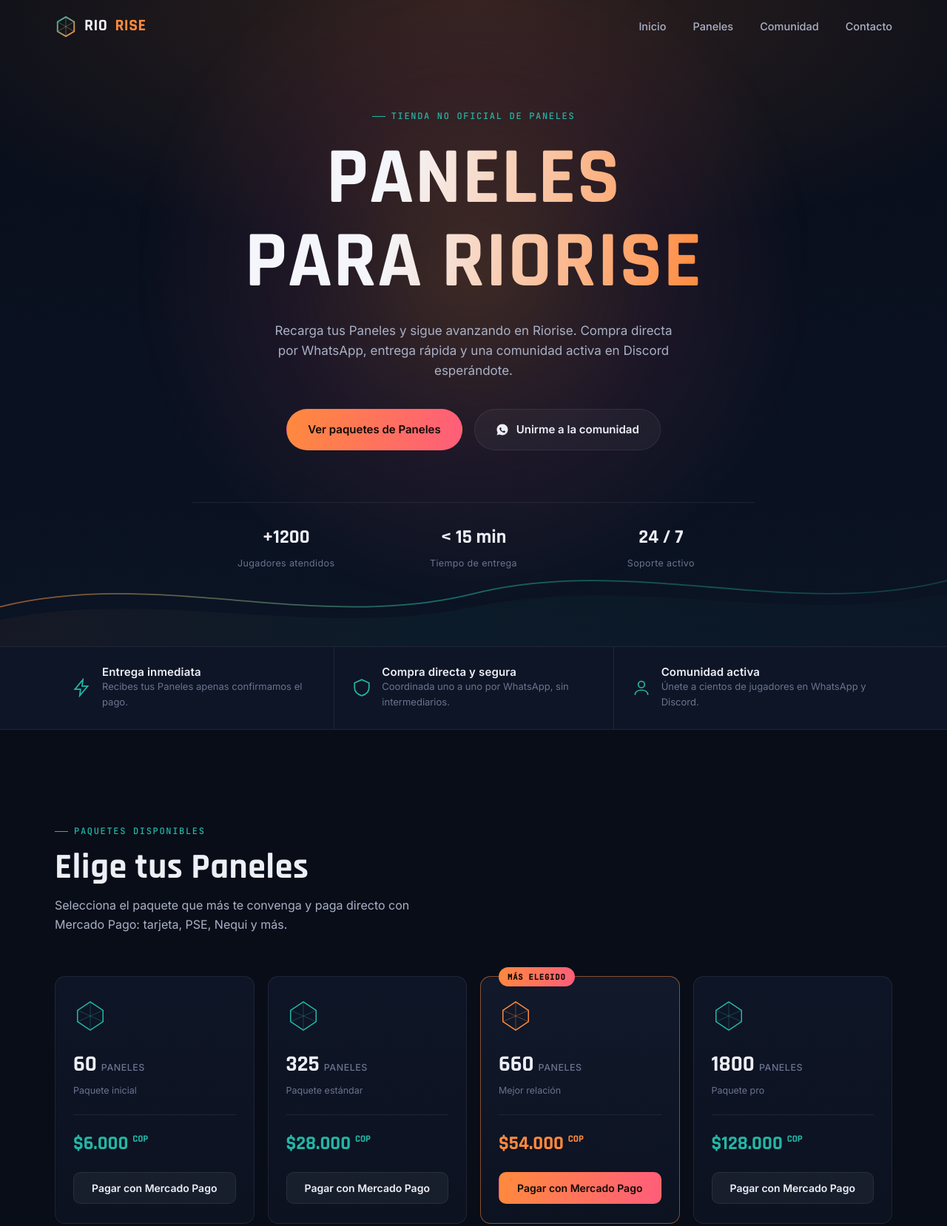
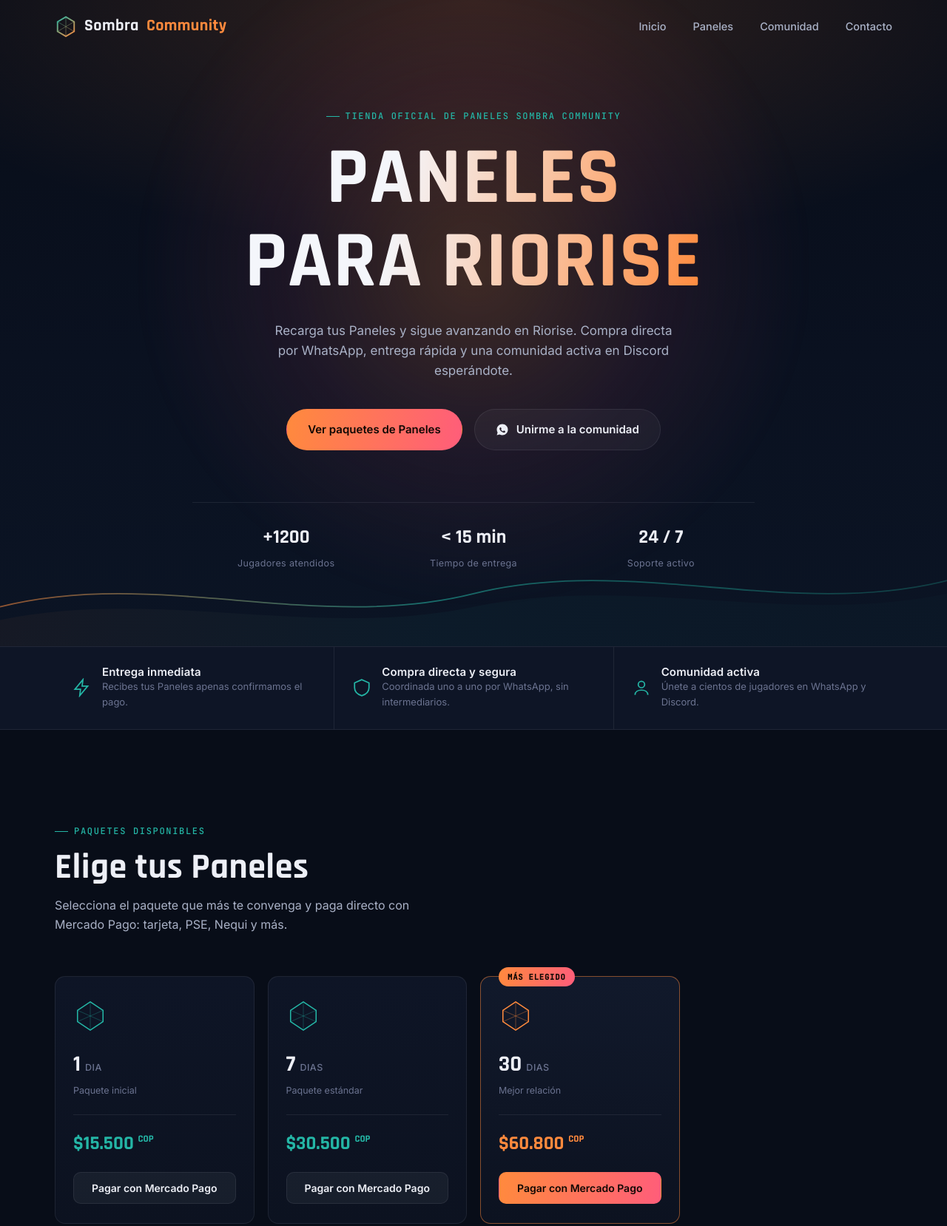
Before and after one commit to danielpesantesmoreira-hue/Pagina, a website: page index.html in a window 1280 px wide. Shown: the top 1658 px of the page at 74% size. Drawn offline with Linux system fonts and the light colour scheme.

Commit message:
Add files via upload

```diff
--- a/index.html
+++ b/index.html
@@ -737,7 +737,7 @@
           </linearGradient>
         </defs>
       </svg>
-      RIO<span>RISE</span>
+      Sombra<span>Community</span>
     </a>
 
     <nav class="nav-links" aria-label="Navegación principal">
@@ -772,7 +772,7 @@
   <div class="hero-glow" aria-hidden="true"></div>
 
   <div class="container hero-inner">
-    <span class="eyebrow" style="justify-content:center">Tienda no oficial de paneles</span>
+    <span class="eyebrow" style="justify-content:center">Tienda oficial de paneles Sombra Community</span>
     <h1 class="reveal is-visible">PANELES<br>PARA RIORISE</h1>
     <p class="hero-sub reveal is-visible reveal-delay-1">
       Recarga tus Paneles y sigue avanzando en Riorise. Compra directa por WhatsApp,
@@ -869,9 +869,9 @@
           <path d="M24 4 L42 16 L42 32 L24 44 L6 32 L6 16 Z" stroke="#24B6A6" stroke-width="1.6"/>
           <path d="M24 4 V44 M6 16 L42 32 M42 16 L6 32" stroke="#24B6A6" stroke-width="0.8" opacity="0.4"/>
         </svg>
-        <div class="panel-amount">60 <small>Paneles</small></div>
+        <div class="panel-amount">1 <small>DIA</small></div>
         <p class="panel-label">Paquete inicial</p>
-        <div class="panel-price">$6.000 <sup>COP</sup></div>
+        <div class="panel-price">$15.500 <sup>COP</sup></div>
         <button type="button" class="panel-buy js-buy-btn">Pagar con Mercado Pago</button>
       </div>
 
@@ -881,9 +881,9 @@
           <path d="M24 4 L42 16 L42 32 L24 44 L6 32 L6 16 Z" stroke="#24B6A6" stroke-width="1.6"/>
           <path d="M24 4 V44 M6 16 L42 32 M42 16 L6 32" stroke="#24B6A6" stroke-width="0.8" opacity="0.4"/>
         </svg>
-        <div class="panel-amount">325 <small>Paneles</small></div>
+        <div class="panel-amount">7 <small>DIAS</small></div>
         <p class="panel-label">Paquete estándar</p>
-        <div class="panel-price">$28.000 <sup>COP</sup></div>
+        <div class="panel-price">$30.500 <sup>COP</sup></div>
         <button type="button" class="panel-buy js-buy-btn">Pagar con Mercado Pago</button>
       </div>
 
@@ -894,21 +894,9 @@
           <path d="M24 4 L42 16 L42 32 L24 44 L6 32 L6 16 Z" stroke="#FF8A3D" stroke-width="1.6"/>
           <path d="M24 4 V44 M6 16 L42 32 M42 16 L6 32" stroke="#FF8A3D" stroke-width="0.8" opacity="0.5"/>
         </svg>
-        <div class="panel-amount">660 <small>Paneles</small></div>
+        <div class="panel-amount">30 <small>DIAS</small></div>
         <p class="panel-label">Mejor relación</p>
-        <div class="panel-price">$54.000 <sup>COP</sup></div>
-        <button type="button" class="panel-buy js-buy-btn">Pagar con Mercado Pago</button>
-      </div>
-
-      <!-- Paquete 4 -->
-      <div class="panel-card reveal reveal-delay-3" data-package-id="pack-1800" data-price="128000">
-        <svg class="panel-icon" viewBox="0 0 48 48" fill="none" xmlns="http://www.w3.org/2000/svg">
-          <path d="M24 4 L42 16 L42 32 L24 44 L6 32 L6 16 Z" stroke="#24B6A6" stroke-width="1.6"/>
-          <path d="M24 4 V44 M6 16 L42 32 M42 16 L6 32" stroke="#24B6A6" stroke-width="0.8" opacity="0.4"/>
-        </svg>
-        <div class="panel-amount">1800 <small>Paneles</small></div>
-        <p class="panel-label">Paquete pro</p>
-        <div class="panel-price">$128.000 <sup>COP</sup></div>
+        <div class="panel-price">$60.800 <sup>COP</sup></div>
         <button type="button" class="panel-buy js-buy-btn">Pagar con Mercado Pago</button>
       </div>
 
@@ -1013,11 +1001,11 @@
 
     <div class="footer-fine">
       <p>
-        Riorise Store es una tienda de terceros dedicada a la venta de Paneles del juego Riorise.
+        Sombra Community es una tienda de terceros dedicada a la venta de Paneles del juego Riorise.
         No estamos afiliados oficialmente con los desarrolladores del juego. Los precios pueden
         variar sin previo aviso y se confirman siempre antes de cada compra por WhatsApp.
       </p>
-      <p class="support">Soporte Cliente: <a href="mailto:sombrastore@outlook.com">sombrastore@outlook.com</a> · © <span id="year"></span> Riorise Store</p>
+      <p class="support">Soporte Cliente: <a href="mailto:sombrastore@outlook.com">sombrastore@outlook.com</a> · © <span id="year"></span> Sombra Community</p>
     </div>
   </div>
 </footer>
--- a/package.json
+++ b/package.json
@@ -1,5 +1,5 @@
 {
-  "name": "riorise-store",
+  "name": "Sombra Community",
   "version": "1.0.0",
   "private": true,
   "engines": {
```
Also changed, not shown: gracias.html (+2 -2 lines), lib/packages.js (+9 -14 lines), pago-fallido.html (+1 -1 lines), pago-pendiente.html (+1 -1 lines).
